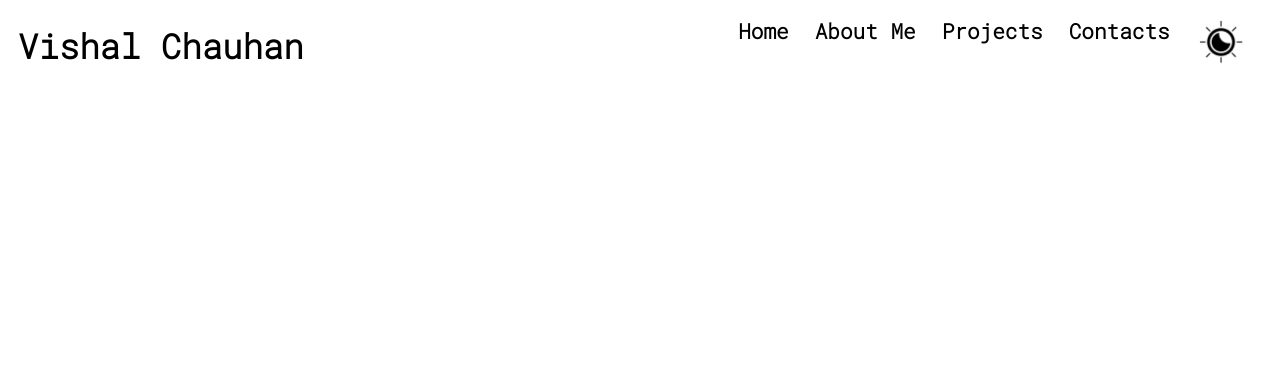
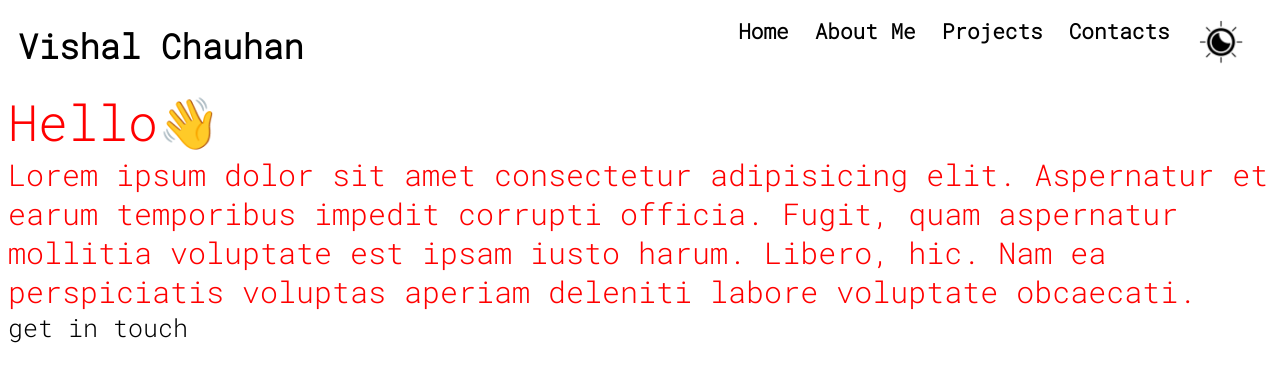
Before and after one commit to vish-han/my-website, a React (Vite) app: page / in a window 1280 px wide. Shown: the top 382 px of the page. Built offline with nearby package versions, Linux system fonts and the light colour scheme.

Commit message:
home page elements added

```diff
--- /dev/null
+++ b/src/Pages/Home.css
@@ -0,0 +1,18 @@
+
+.hello{
+    font-size: 50px;
+    color:red;
+}
+.disc{
+    font-size: 30px;
+    color: red;
+}
+.in-touch{
+    font-size: 25px;
+}
+.intro{
+    display: flex;
+    flex-direction: column;
+    justify-content: space-between;
+    height:auto;
+}
--- a/src/Pages/Home.jsx
+++ b/src/Pages/Home.jsx
@@ -1,11 +1,17 @@
 import React from 'react'
 import Navbar from '../Components/Navbar'
+import './Home.css'
 
 const Home = () => {
   return (
-    <>
+    <div className="home">
     <Navbar/>
-    </>
+    <div className="intro">
+<div className="hello">Hello👋</div>
+<div className="disc">Lorem ipsum dolor sit amet consectetur adipisicing elit. Aspernatur et earum temporibus impedit corrupti officia. Fugit, quam aspernatur mollitia voluptate est ipsam iusto harum. Libero, hic. Nam ea perspiciatis voluptas aperiam deleniti labore voluptate obcaecati.</div>
+<div className="in-touch">get in touch</div>
+    </div>
+    </div>
   )
 }
 
```
